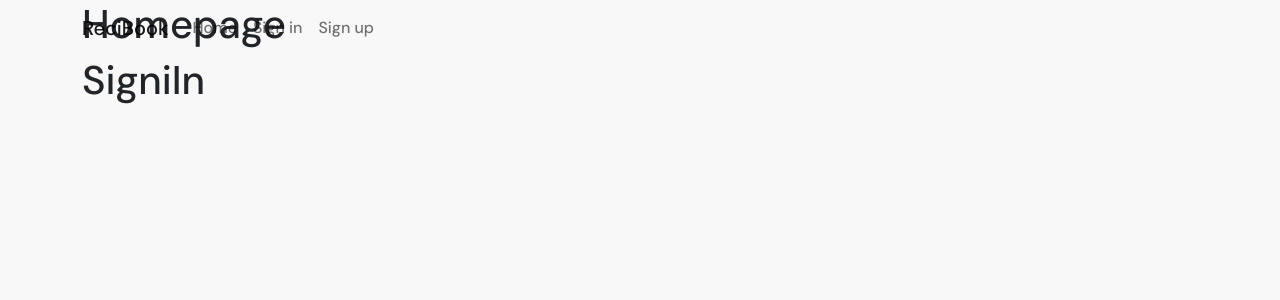
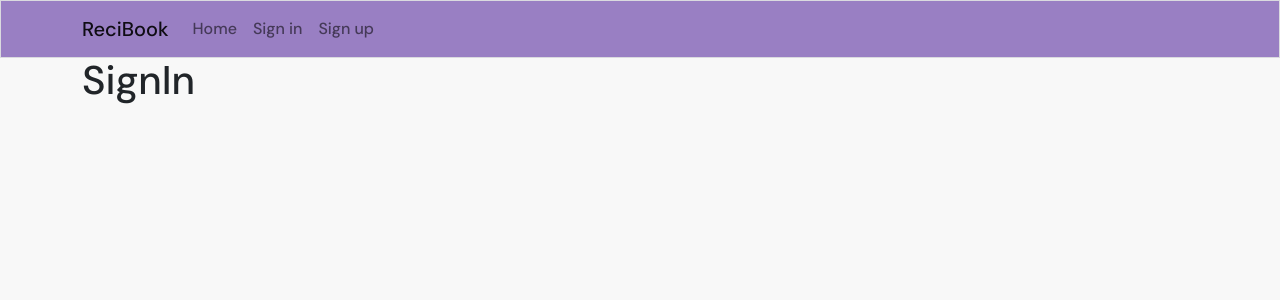
Before and after one commit to GaganBehrh/p5frontendpart, a React (Create React App) app: page / in a window 1280 px wide. Shown: the top 300 px of the page. Built offline with nearby package versions, Linux system fonts and the light colour scheme.

Commit message:
css style added to the Navbar

```diff
--- a/src/App.js
+++ b/src/App.js
@@ -8,7 +8,7 @@ function App() {
       <Navigationbar />
       <Container>
         <h1>Homepage</h1>
-        <h1>SigniIn</h1>
+        <h1>SignIn</h1>
       </Container>
     </div>
   );
--- a/src/components/Navigationbar.js
+++ b/src/components/Navigationbar.js
@@ -3,7 +3,7 @@ import { Navbar, Container, Nav } from "react-bootstrap";
 import styles from "../styles/Navigationbar.module.css";
 const Navigationbar = () => {
     return (
-        <Navbar  expand="md" fixed="top">
+        <Navbar className={styles.Navigationbar} expand="md" fixed="top">
             <Container>
                 <Navbar.Brand>
                     ReciBook
--- a/src/styles/Navigationbar.module.css
+++ b/src/styles/Navigationbar.module.css
@@ -1,5 +1,6 @@
-.Navigationbar{
-    background-color: black;
+.Navigationbar {
+    background-color: rgb(153, 127, 195);
     border: 1px solid #dadadf;
+    color: white;
 
 }
```
